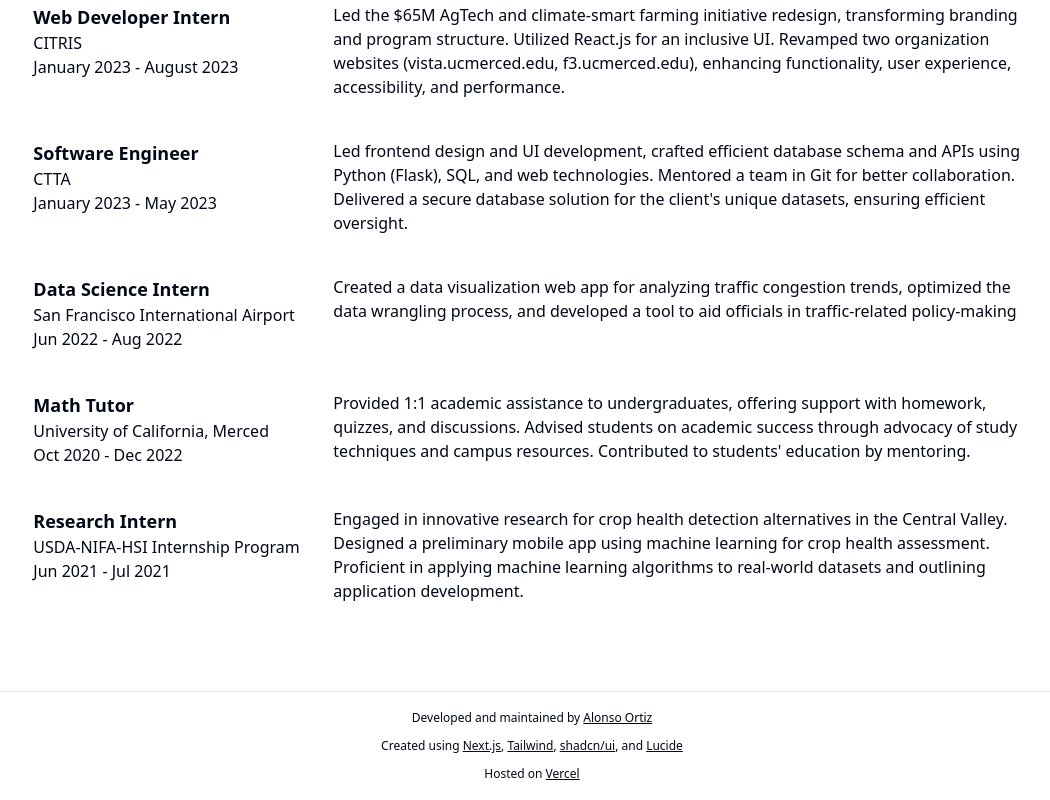
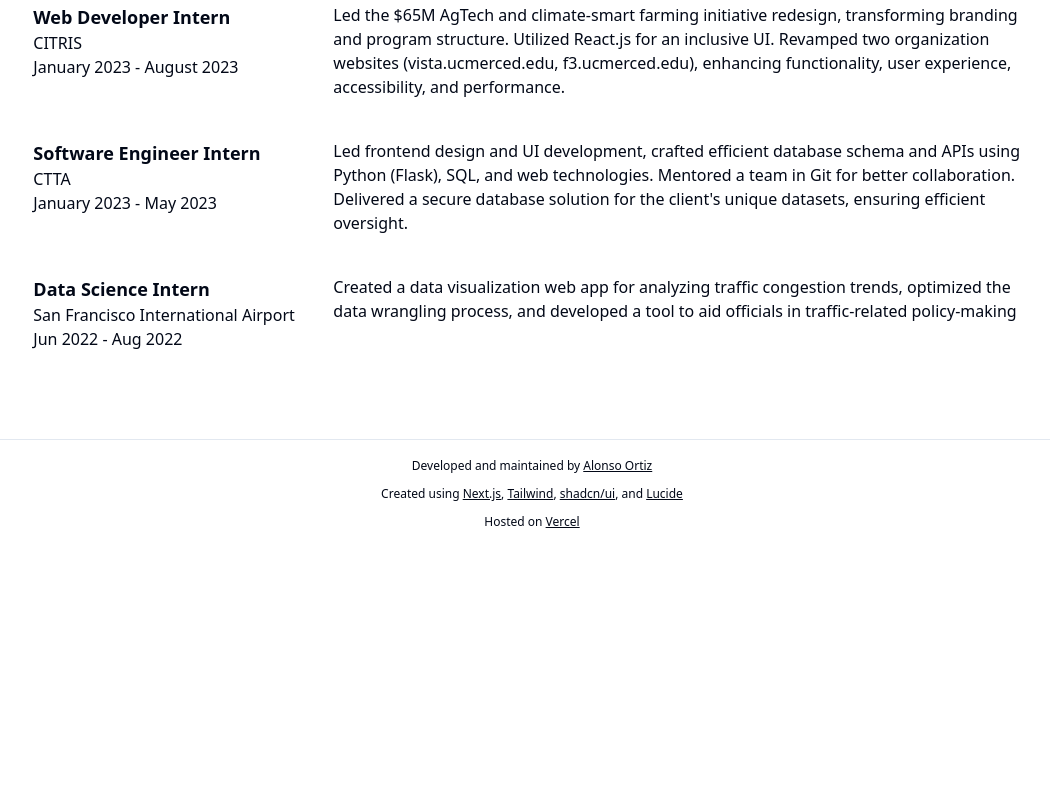
Before and after one commit to alonso-ov/my-website, a Next.js app: page / in a window 1280 px wide. Shown: the part 485-1285 px from the top of the page, without its empty margins (108-1158 px from the left). After the commit the page ends 1033 px from the top, so only its background shows below. Built offline with nearby package versions, Linux system fonts and the light colour scheme.

Commit message:
Update professional experience

```diff
--- a/components/root/professional-experiences.tsx
+++ b/components/root/professional-experiences.tsx
@@ -14,7 +14,7 @@
             timeFrame: "January 2023 - August 2023"
         },
         {
-            title: "Software Engineer",
+            title: "Software Engineer Intern",
             description: "Led frontend design and UI development, crafted efficient database schema and APIs using Python (Flask), SQL, and web technologies. Mentored a team in Git for better collaboration. Delivered a secure database solution for the client's unique datasets, ensuring efficient oversight.",
             employer: "CTTA",
             timeFrame: "January 2023 - May 2023"
@@ -24,19 +24,7 @@
             description: "Created a data visualization web app for analyzing traffic congestion trends, optimized the data wrangling process, and developed a tool to aid officials in traffic-related policy-making",
             employer: "San Francisco International Airport",
             timeFrame: "Jun 2022 - Aug 2022"
-        },
-        {
-            title: "Math Tutor",
-            description: "Provided 1:1 academic assistance to undergraduates, offering support with homework, quizzes, and discussions. Advised students on academic success through advocacy of study techniques and campus resources. Contributed to students' education by mentoring.",
-            employer: "University of California, Merced",
-            timeFrame: "Oct 2020 - Dec 2022"
-        },
-        {
-            title: "Research Intern",
-            description: "Engaged in innovative research for crop health detection alternatives in the Central Valley. Designed a preliminary mobile app using machine learning for crop health assessment. Proficient in applying machine learning algorithms to real-world datasets and outlining application development.",
-            employer: "USDA-NIFA-HSI Internship Program",
-            timeFrame: "Jun 2021 - Jul 2021"
-        },
+        }
     ]
 
     return(
```
